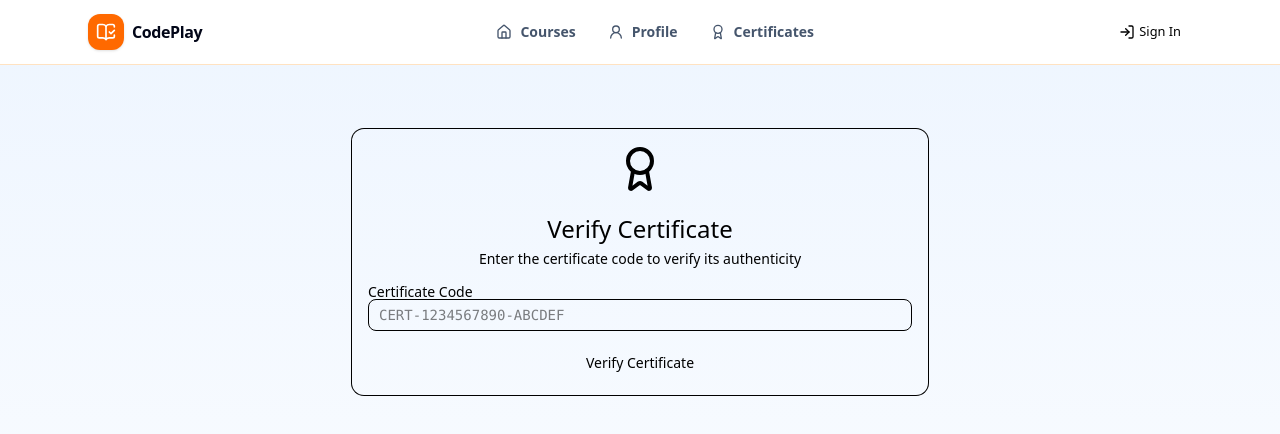
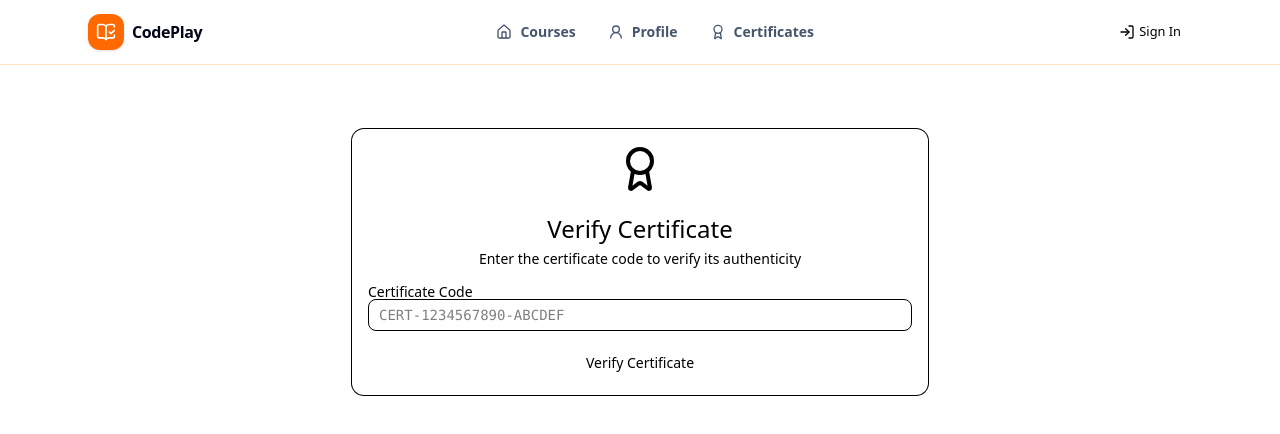
Before and after one commit to chamodilakshani/codey-next, a Next.js app: page /certificate/verify in a window 1280 px wide. Shown: the top 434 px of the page. Built offline with nearby package versions, Linux system fonts and the light colour scheme; no server answers.

Commit message:
fix: remove gradient colors from CertificateVerifyPage background

```diff
--- a/app/certificate/verify/page.tsx
+++ b/app/certificate/verify/page.tsx
@@ -61,7 +61,7 @@ export default function CertificateVerifyPage() {
   };
 
   return (
-    <div className="min-h-screen bg-gradient-to-b from-blue-50 to-white dark:from-slate-900 dark:to-slate-800">
+    <div className="min-h-screen bg-gradient-to-b ">
       <div className="container mx-auto px-4 py-16">
         <div className="max-w-xl mx-auto">
           <Card className="mb-8">
```
